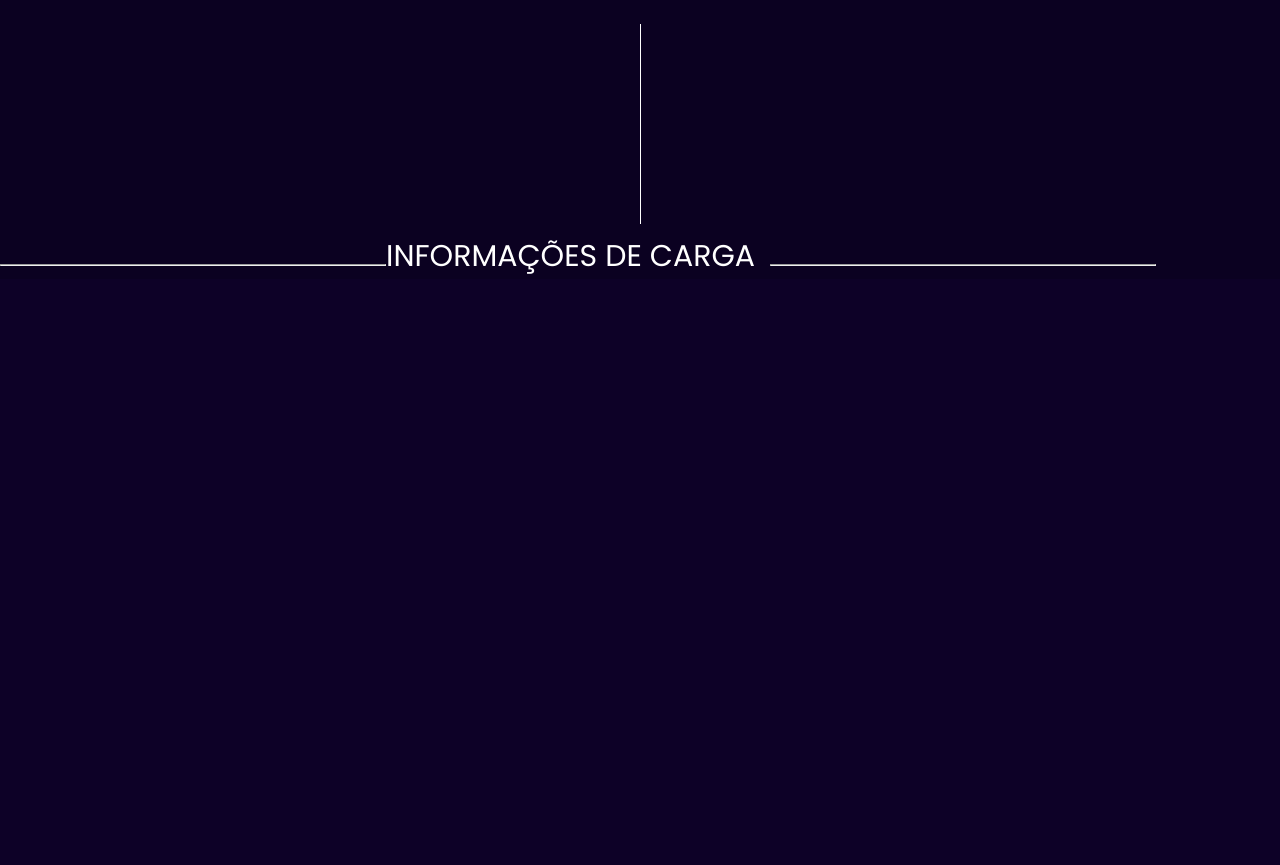
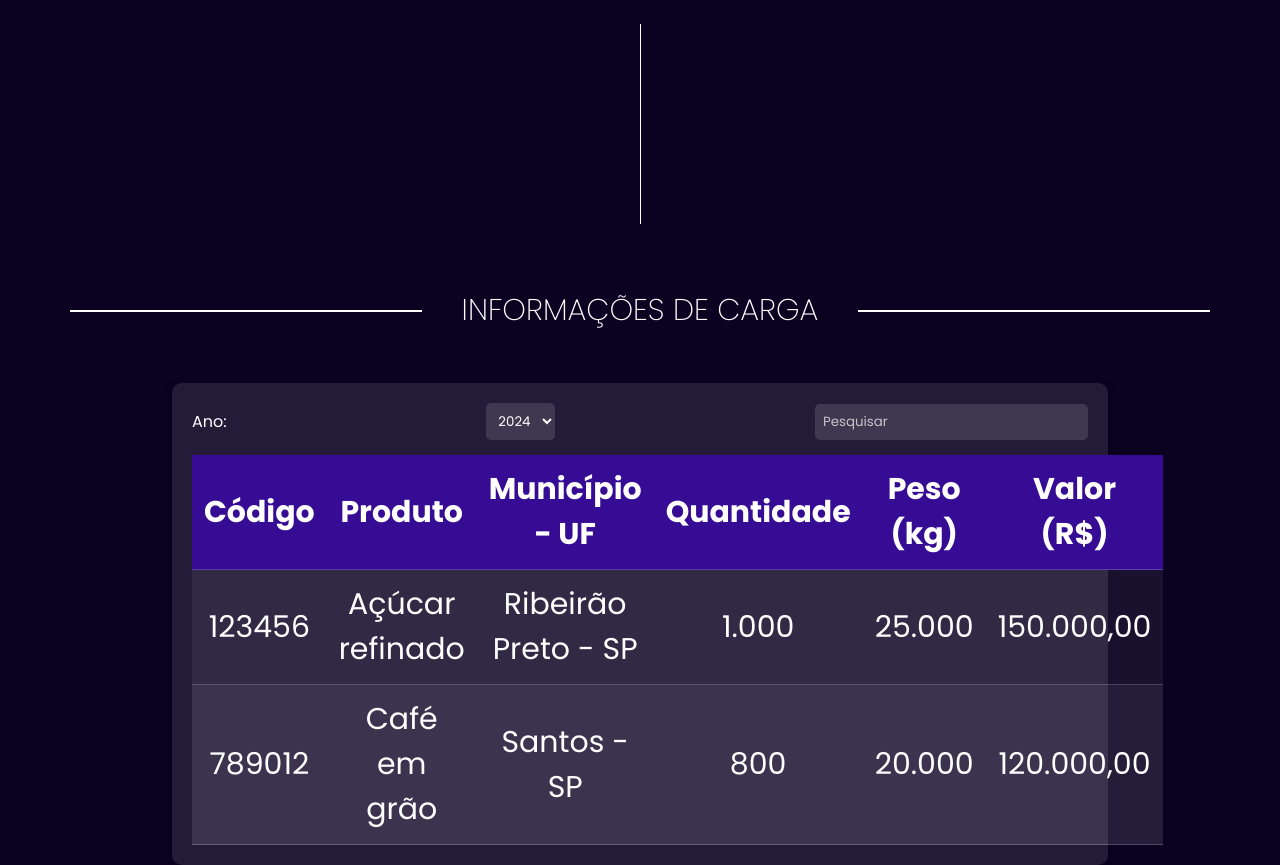
Before and after one commit to Team-Chronos/API-DSM-1SEMESTRE-2025, a Flask app: page / in a window 1280 px wide. Shown: the part 2248-3113 px from the top of the page. Before the commit the page ends 2522 px from the top, so only its background shows below. Run offline with Flask 3, Linux system fonts and the light colour scheme; parts of the project's set-up code (start-up, migrations or seed data) failed here and were passed over.

Commit message:
Atualização de design e implementação da tabela

```diff
--- a/static/css/style.css
+++ b/static/css/style.css
@@ -303,13 +303,95 @@ margin-bottom: 150px;
     margin: 10px auto;
     position: relative;
     transition: all 0.4s ease-out;
+    margin-bottom: 5%;
 }
-.line{
+/* Adicione isso ao seu arquivo CSS existente */
+
+.line {
+    display: flex;
+    align-items: center;
+    justify-content: center;
+    margin-bottom: 50px; /* Espaço abaixo da linha */
+}
+
+.lineh {
+    width: 350px; /* Reduzi o tamanho das linhas horizontais */
+    border: 1px solid;
+    margin: 0 20px;
+    margin-top: 0px;
+}
+
+.linet {
+    font-size: 30px;
+    font-weight: 200;
+    text-align: center;
+    margin: 0 20px;
+}
+
+
+.new-container {
+
+    align-items: center;
+    margin: 40px auto;
+    background-color: rgba(255, 255, 255, 0.1);
+    padding: 20px;
+    width: 70%;
+    border-radius: 10px;
+    box-shadow: 0px 4px 10px rgba(0, 0, 0, 0.2);
+}
+
+.new-table {
     width: 100%;
+    border-collapse: collapse;
+    margin-top: 15px;
+    background-color: #ffffff10;
 
 }
-.lineh{
-    width: 30%;
-    padding: 0px;
-    display:inline-block;
+
+.new-table th, .new-table td {
+    padding: 12px;
+
+    text-align: center;
+    border-bottom: 1px solid rgba(255, 255, 255, 0.2);
+    color: white;
 }
+
+.new-table th {
+
+    background-color: #370C94;
+    font-weight: bold;
+    color: white;
+}
+
+.new-table tbody tr:nth-child(even) {
+    background-color: rgba(255, 255, 255, 0.05);
+}
+
+.new-table tbody tr:hover {
+    background-color: rgba(255, 255, 255, 0.15);
+    transition: 0.3s;
+}
+
+.dropdown {
+    display: flex;
+    justify-content: space-between;
+    align-items: center;
+    margin-bottom: 15px;
+}
+
+.dropdown label {
+    color: white;
+    font-size: 16px;
+}
+
+.dropdown select, .dropdown input {
+    padding: 8px;
+    border-radius: 5px;
+    border: none;
+    background-color: #ffffff20;
+    color: white;
+}
+
+.dropdown input::placeholder {
+    color: rgba(255, 255, 255, 0.7);
+}
--- a/templates/index.html
+++ b/templates/index.html
@@ -70,7 +70,48 @@
 
                 <span class="linev"></span>
                 <div class="line">
-                <hr class="lineh"><p class="lineh">INFORMAÇÕES DE CARGA</p><hr class="lineh"></div>
+                <hr class="lineh"><h1 class="linet">INFORMAÇÕES DE CARGA</h1><hr class="lineh"></div>
+                <div class="new-container">
+                    <div class="dropdown">
+                        <label for="new-year">Ano:</label>
+                        <select id="new-year">
+                            <option value="2024">2024</option>
+                            <option value="2023">2023</option>
+                        </select>
+                        <input type="text" placeholder="Pesquisar">
+                    </div>
+                    <table class="new-table">
+                        <thead>
+                            <tr>
+                                <th>Código</th>
+                                <th>Produto</th>
+                                <th>Município - UF</th>
+                                <th>Quantidade</th>
+                                <th>Peso (kg)</th>
+                                <th>Valor (R$)</th>
+                            </tr>
+                        </thead>
+                        <tbody>
+                            <tr>
+                                <td>123456</td>
+                                <td>Açúcar refinado</td>
+                                <td>Ribeirão Preto - SP</td>
+                                <td>1.000</td>
+                                <td>25.000</td>
+                                <td>150.000,00</td>
+                            </tr>
+                            <tr>
+                                <td>789012</td>
+                                <td>Café em grão</td>
+                                <td>Santos - SP</td>
+                                <td>800</td>
+                                <td>20.000</td>
+                                <td>120.000,00</td>
+                            </tr>
+                        </tbody>
+                    </table>
+                </div>
+
         </section>
     </main>
 
```
